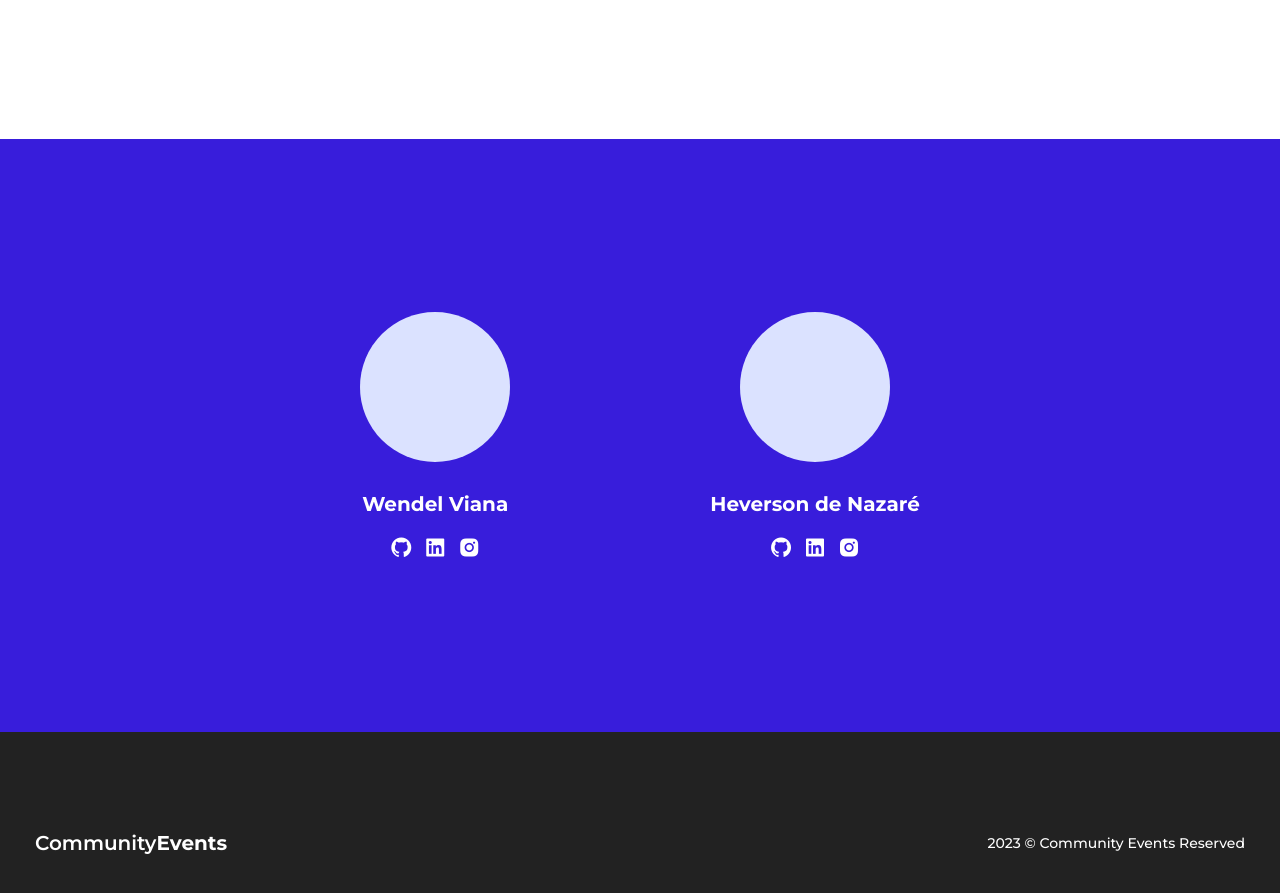
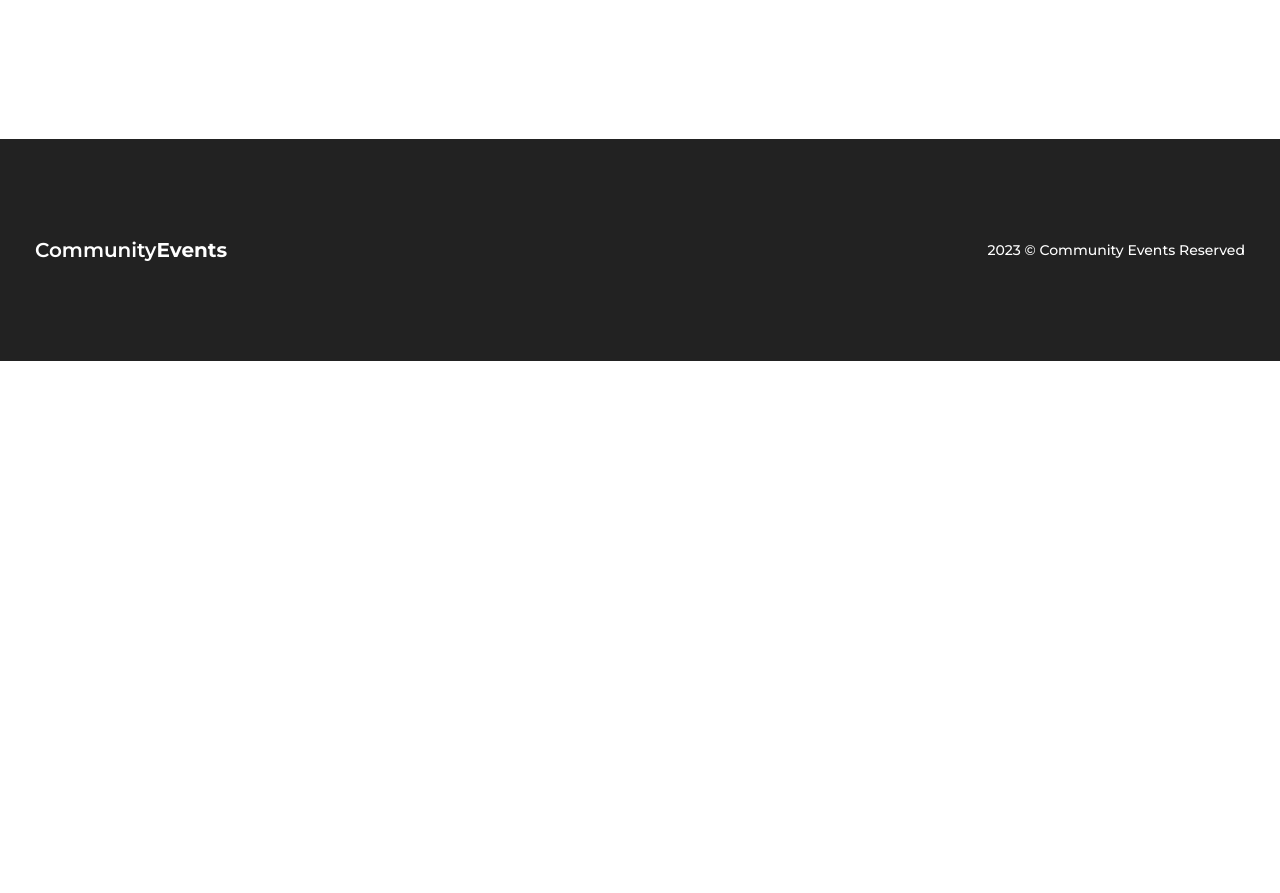
Before and after one commit to wendelpantoja/community-events, a React (Vite) app: page /about in a window 1280 px wide. Shown: the part 1380-2273 px from the top of the page. After the commit the page ends 1741 px from the top, so only its background shows below. Built offline with nearby package versions, Linux system fonts and the light colour scheme; no server answers; the database is empty.

Commit message:
:recycle: refactor: page about

```diff
--- a/src/pages/About/index.tsx
+++ b/src/pages/About/index.tsx
@@ -1,7 +1,7 @@
 import { Footer } from "../../components/Footer";
 import { Header } from "../../components/Header";
 import { Container } from "../../styles/GlobalStyles";
-import { AboutProject, AboutUs, Devs, Technology } from "./styles";
+import { AboutProject, AboutUs, Technology } from "./styles";
 import { CardItensIcon, CardItensSvg } from "./infoCards";
 
 export function About() {
@@ -48,38 +48,6 @@ export function About() {
                         </div>
                     </Technology>
                 </Container>
-                <Devs>
-                    <div className="dev dev01">
-
-                            <div className="image">
-
-                            </div>
-
-                            <h3>Wendel Viana</h3>
-
-                            <div className="icons">
-                                <i className='bx bxl-github'></i>
-                                <i className='bx bxl-linkedin-square'></i>
-                                <i className='bx bxl-instagram-alt'></i>
-                            </div>
-
-                    </div>
-                    <div className="dev dev02">
-
-                        <div className="image">
-
-                        </div>
-
-                        <h3>Heverson de Nazaré</h3>
-
-                        <div className="icons">
-                            <i className='bx bxl-github'></i>
-                            <i className='bx bxl-linkedin-square'></i>
-                            <i className='bx bxl-instagram-alt'></i>
-                        </div>
-
-                    </div>
-                </Devs>
             <Footer />
         </>
     )
--- a/src/pages/About/styles.ts
+++ b/src/pages/About/styles.ts
@@ -84,56 +84,3 @@ export const Technology = styled.div`
         }
     }
 `
-
-export const Devs = styled.div`
-    width: 100%;
-    display: flex;
-    align-items: center;
-    justify-content: center;
-    gap: 200px;
-    width: 100%;
-    height: 593px;
-
-    background-color: var(--violet-color);
-    .dev {
-        color: var(--white-color);
-
-        .image {
-            width: 150px;
-            height: 150px;
-            border-radius: 50%;
-
-            background-color: var(--violet-color-light);
-            margin: 0 auto;
-        }
-
-        h3 {
-            margin-top: 30px;
-            text-align: center;
-        }
-
-        .icons {
-            display: flex;
-            justify-content: center;
-            gap: 10px;
-            margin-top: 20px;
-            text-align: center;
-        }
-        .icons i {
-            font-size: 24px;
-            cursor: pointer;
-        }
-        .icons i:hover {
-            color: var(--violet-color-light);
-        }
-    }
-
-    @media (max-width: 570px) {
-        gap: 50px;
-    }
-
-    @media (max-width: 470px) {
-        flex-direction: column;
-        gap: 70px;
-    }
-`
```
